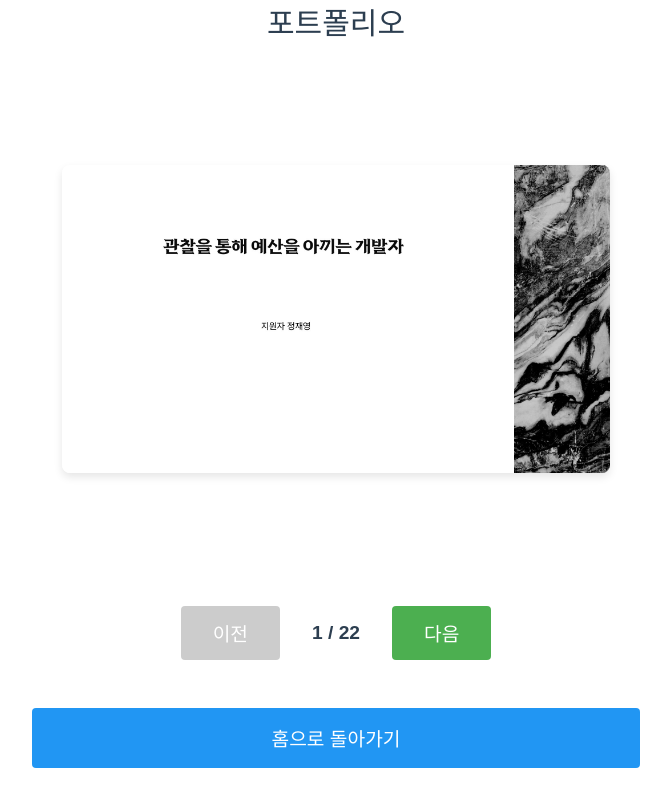
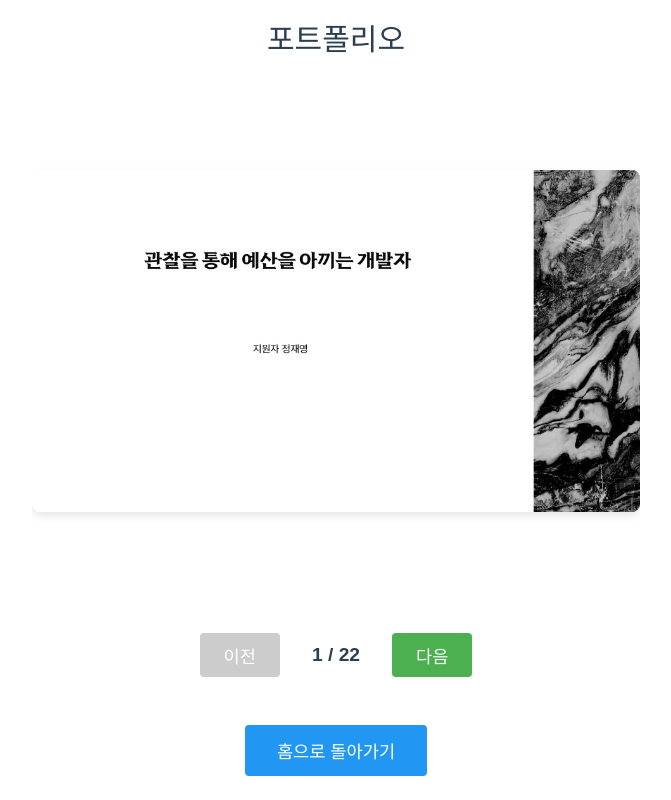
Before and after one commit to Hanamo777/portfolio, a Vue app in the folder frontend/: page /portfolio in a window 1280 px wide. Shown: the whole page, without its empty margins (0-671 px from the left). Built offline with nearby package versions, Linux system fonts and the light colour scheme.

Commit message:
jpg 크기를 더 확대 시도

```diff
--- a/frontend/src/views/PortfolioView.vue
+++ b/frontend/src/views/PortfolioView.vue
@@ -50,24 +50,35 @@ export default {
 <style scoped>
 .portfolio {
   text-align: center;
- padding: 0; /* padding 제거 또는 줄임 */
+  padding: 0;
   min-height: 100vh;
   display: flex;
   flex-direction: column;
+  align-items: center;
+  justify-content: space-between;
+}
+
+h1 {
+  margin-top: 1rem;
+  margin-bottom: 1rem;
 }
 
 .image-container {
- flex-grow: 1; /* 남는 공간을 모두 차지하도록 flex-grow 적용 */
- margin: 0; /* margin 제거 */
- width: 100%; /* width 100%로 설정 */
+  flex-grow: 1;
+  margin: 0 auto;
+  width: 100%;
+  max-width: 100%;
   display: flex;
   align-items: center;
   justify-content: center;
+  overflow: hidden;
 }
 
 .slide-image {
- max-width: 90%; /* 이미지 최대 너비 조정 */
- max-height: 90vh; /* 이미지 최대 높이 조정 */
+  max-width: 100%;
+  max-height: calc(100vh - 180px);
+  width: auto;
+  height: auto;
   object-fit: contain;
   border-radius: 8px;
   box-shadow: 0 4px 8px rgba(0, 0, 0, 0.1);
@@ -79,12 +90,13 @@ export default {
   align-items: center;
   gap: 2rem;
   padding: 1rem;
- margin-bottom: 1rem; /* controls 영역 하단 margin 추가 */
+  margin-top: 1rem;
+  margin-bottom: 1rem;
 }
 
 .nav-button {
- padding: 0.8rem 2rem;
- font-size: 1.2rem;
+  padding: 0.6rem 1.5rem;
+  font-size: 1.1rem;
   background-color: #4CAF50;
   color: white;
   border: none;
@@ -108,8 +120,8 @@ export default {
 }
 
 .home-button {
- padding: 1rem 2rem;
- font-size: 1.2rem;
+  padding: 0.8rem 2rem;
+  font-size: 1.1rem;
   background-color: #2196F3;
   color: white;
   border: none;
@@ -117,7 +129,7 @@ export default {
   cursor: pointer;
   transition: background-color 0.3s;
   margin-top: 1rem;
- margin-bottom: 2rem; /* home-button 하단 margin 추가 */
+  margin-bottom: 1.5rem;
 }
 
 .home-button:hover {
```
Lines whose indentation alone changed are shown as unchanged.
